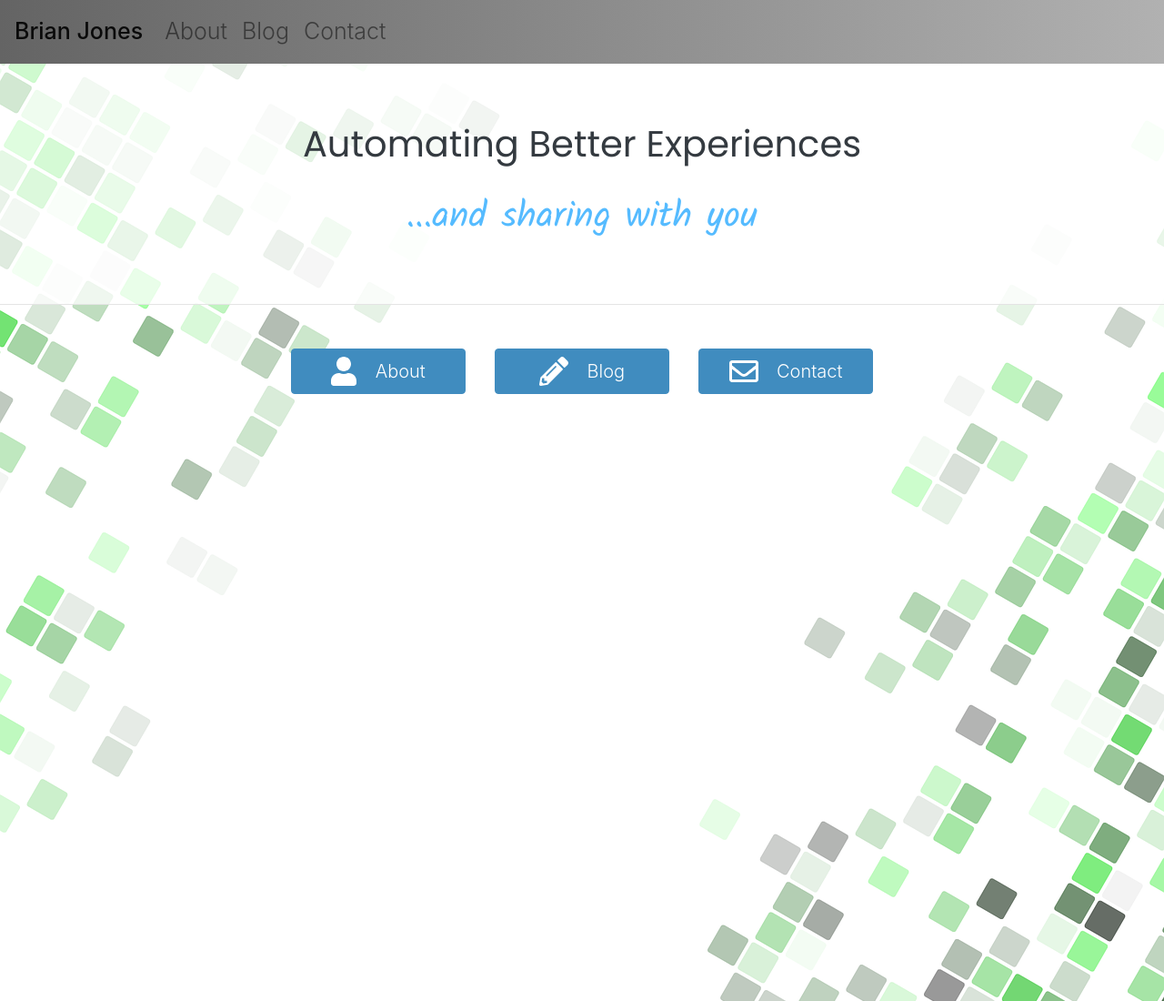
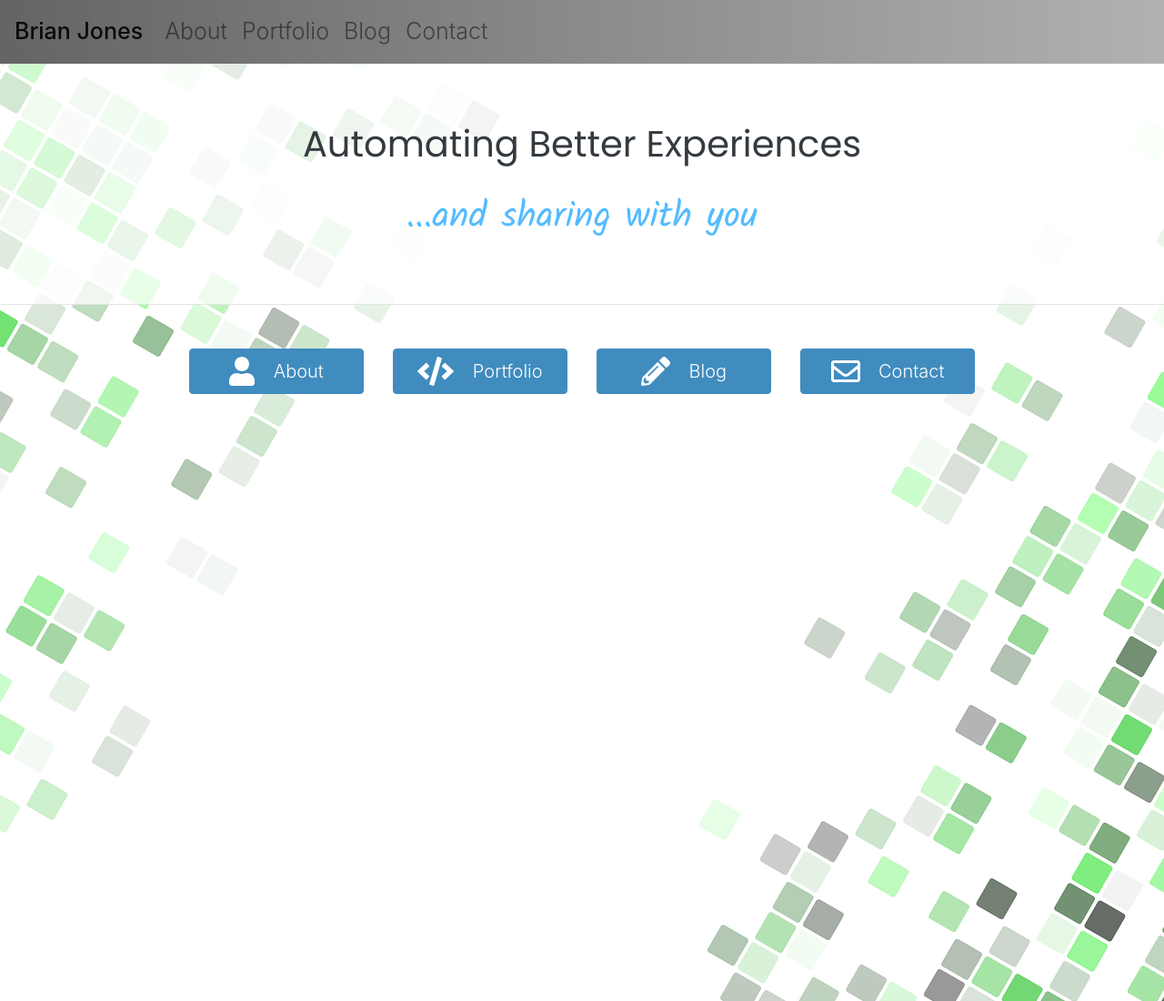
Before and after one commit to bjones-tech/mysite, a Django app: page / in a window 1280 px wide. Shown: the whole page at 91% size. Run offline with Django 3.2, Linux system fonts and the light colour scheme; some libraries are stand-ins or nearby versions.

Commit message:
Updated home templates

```diff
--- a/home/templates/home/base.html
+++ b/home/templates/home/base.html
@@ -32,6 +32,9 @@
                     <a class="nav-link" href="{% url 'home:about' %}">About</a>
                 </li>
                 <li class="nav-item">
+                    <a class="nav-link" href="{% url 'portfolio:index' %}">Portfolio</a>
+                </li>
+                <li class="nav-item">
                     <a class="nav-link" href="{% url 'blog:index' %}">Blog</a>
                 </li>
                 <li class="nav-item">
--- a/home/templates/home/index.html
+++ b/home/templates/home/index.html
@@ -29,6 +29,12 @@
                 </a>
             </li>
             <li class="nav-item">
+                <a class="nav-link btn btn-primary m-3" style="width: 12rem;" href="{% url 'portfolio:index' %}">
+                    <i class="fas fa-code fa-2x align-middle"></i>
+                    <span class="pl-3 align-middle h5 font-weight-light">Portfolio</span>
+                </a>
+            </li>
+            <li class="nav-item">
                 <a class="nav-link btn btn-primary m-3" style="width: 12rem;" href="{% url 'blog:index' %}">
                     <i class="fas fa-pencil-alt fa-2x align-middle"></i>
                     <span class="pl-3 align-middle h5 font-weight-light">Blog</span>
```
